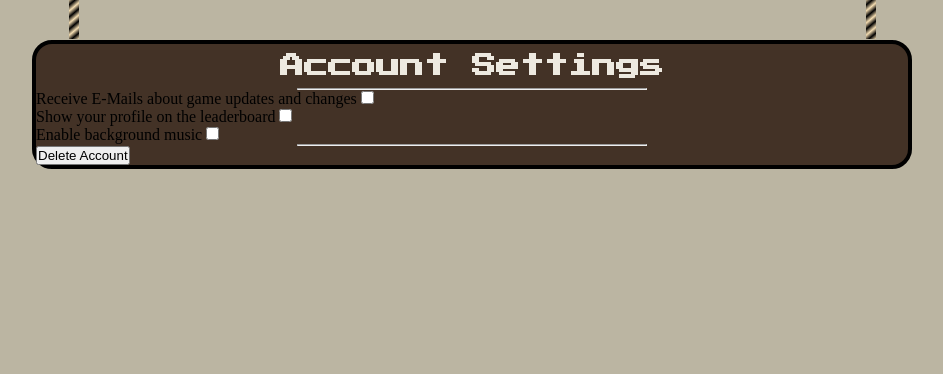
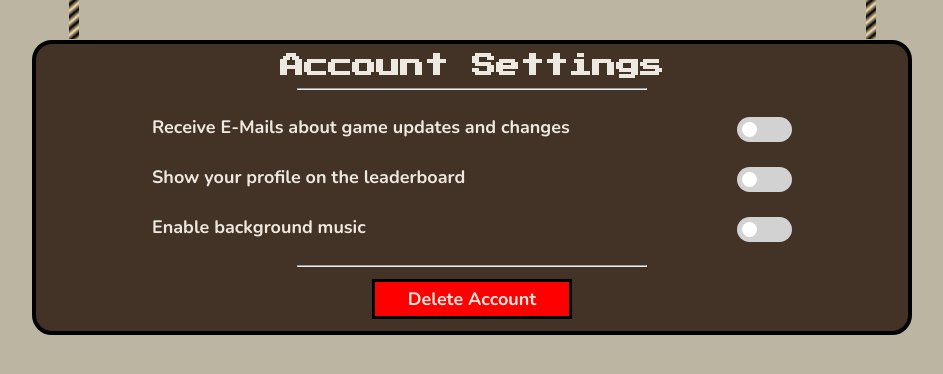
Before and after one commit to anboree/bean-boss-tycoon-game, a PHP site: page /user_account_settings.php in a window 1280 px wide. Shown: the part 100-474 px from the top of the page, without its empty margins (168-1111 px from the left). Run offline with PHP 8.4, Linux system fonts and the light colour scheme; the visitor is signed in with stand-in values (Sample User, id 1); data that the repository does not hold is empty; a stand-in replaces the project's code that opens the database connection.

Commit message:
Styled the new page and new elements

```diff
--- a/css/style.css
+++ b/css/style.css
@@ -545,6 +545,78 @@ body{
     background-color: var(--button-hover-color);
 }
 
+.account-settings-flex-container{
+    display: flex;
+    flex-direction: column;
+    justify-content: flex-start;
+    align-items: flex-start;
+    width: 40rem;
+    margin: 25px auto 0 auto;
+}
+
+.account-settings-option{
+    display: flex;
+    justify-content: space-between;
+    align-items: center;
+    width: 100%;
+    font-family: "Nunito";
+    font-size: 18px;
+    font-weight: bold;
+    color: var(--text-color);
+    margin-bottom: 25px;
+}
+
+.account-settings-button{
+    margin-top: -10px;
+}
+
+.button{
+    display: inline-block;
+    background-color: #d2d2d2;
+    width: 55px;
+    height: 25px;
+    border-radius: 50px;
+    cursor: pointer;
+    position: relative;
+    transition: 0.2s;
+    margin-top: 12px;
+    margin-bottom: -8px;
+}
+.button::before{
+    position: absolute;
+    content: '';
+    background-color: white;
+    width: 15px;
+    height: 15px;
+    border-radius: 20px;
+    margin: 5px;
+    transition: 0.2s;
+}
+input:checked + .button{
+    background-color: green;
+}
+input:checked + .button::before{
+    transform: translateX(30px);
+}
+
+#check1, #check2, #check3{
+    display: none;
+}
+
+#delete-account-button{
+    display: block;
+    margin: 12px auto 12px auto;
+    width: 200px;
+    padding: 5px;
+    font-family: "Nunito";
+    font-size: 18px;
+    font-weight: bold;
+    color: var(--text-color);
+    background-color: red;
+    border: 3px solid black;
+    cursor: pointer;
+}
+
 /* leaderboard.php */
 .leaderboard-container{
     width: 55rem;
```
